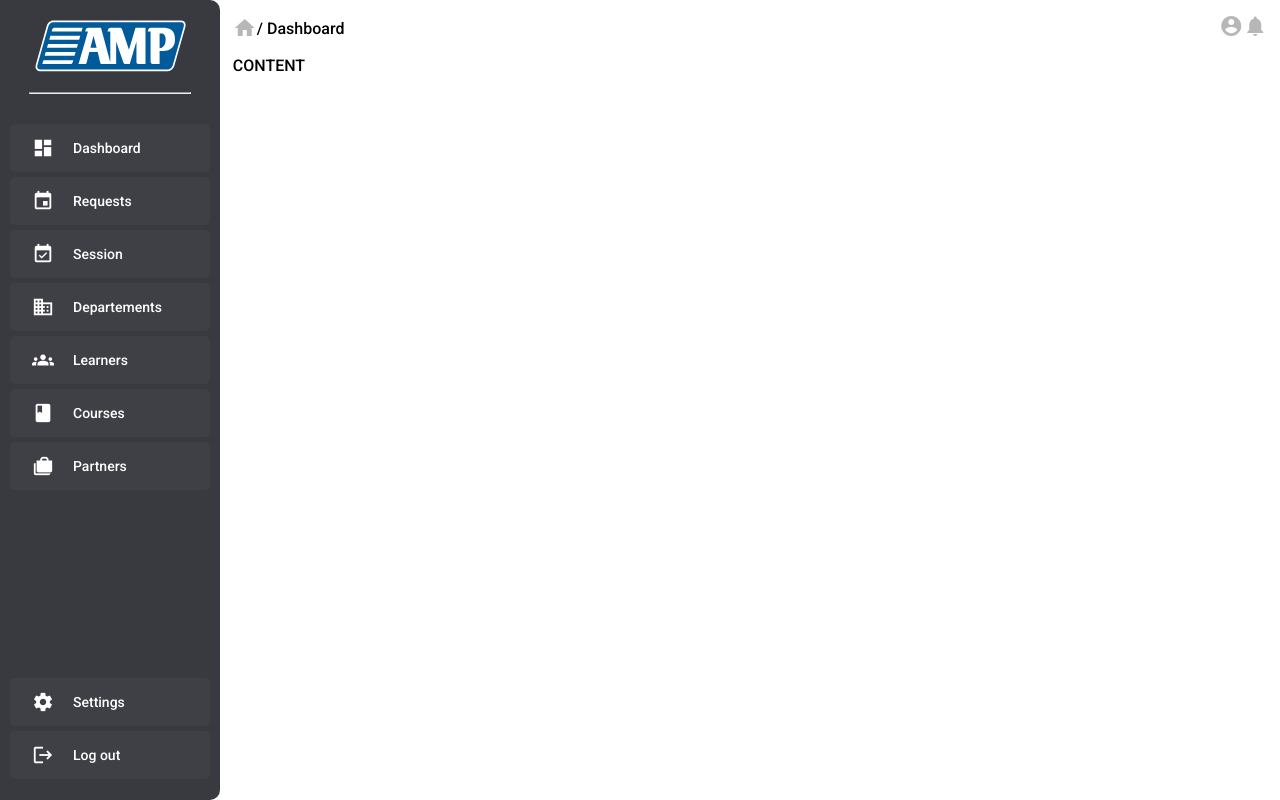
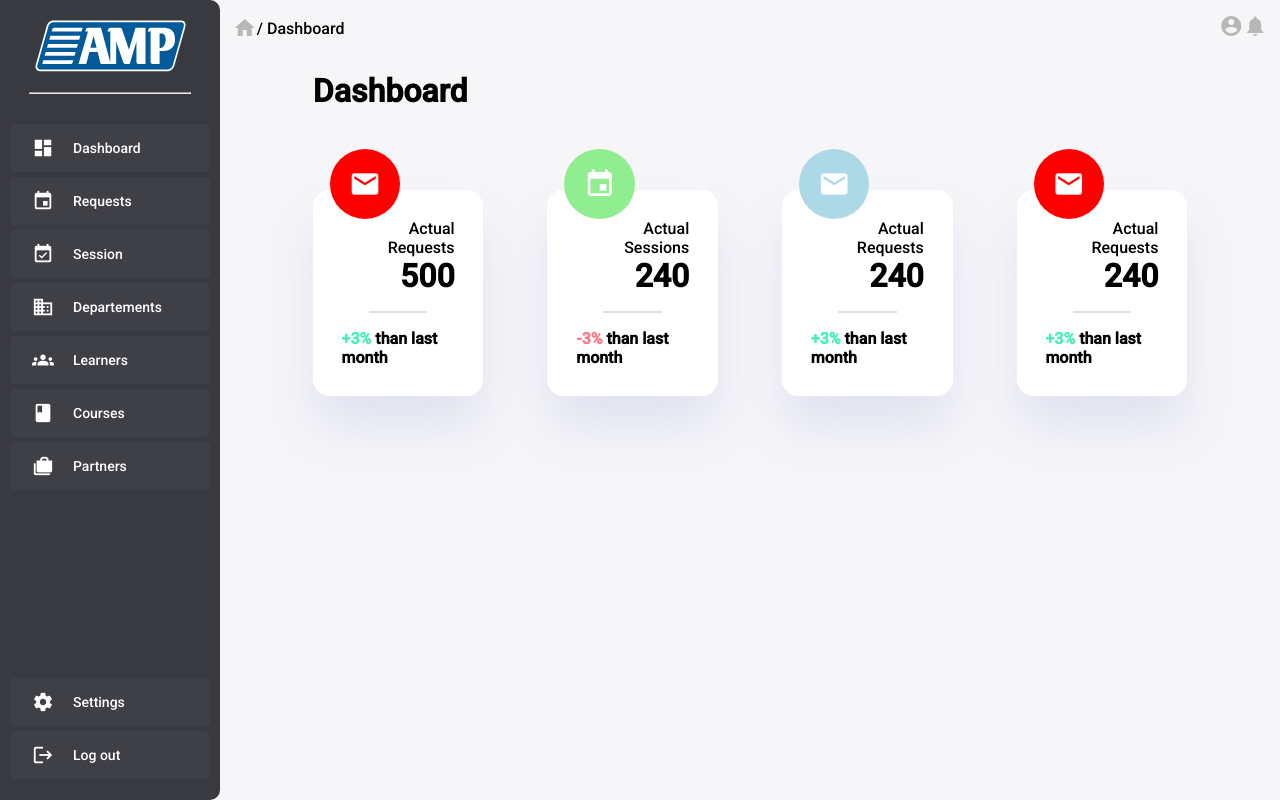
Before and after one commit to ampresta/am_presta, a React (Create React App) app in the folder client/: page / in a window 1280 px wide. Built offline with nearby package versions, Linux system fonts and the light colour scheme.

Commit message:
created stat cards

```diff
--- a/client/public/index.html
+++ b/client/public/index.html
@@ -12,6 +12,9 @@
         font-family: "Roboto";
         margin: 0;
       }
+      body{
+        background-color: #f6f6f9;
+      }
     </style>
   </head>
   <body>
--- /dev/null
+++ b/client/src/components/Cards Grid/CardsGrid.jsx
@@ -0,0 +1,43 @@
+import Card from "../card/Card";
+import "./cardsgrid.scss";
+
+export default function CardsGrid() {
+  return (
+    <div className="cardsGrid">
+      <div className="wrapper">
+        <Card
+          title="Requests"
+          value="500"
+          percentage="3"
+          gain={true}
+          color="red"
+          icon="email"
+        />
+        <Card
+          title="Sessions"
+          value="240"
+          percentage="3"
+          gain={false}
+          color="lightgreen"
+          icon="event"
+        />
+        <Card
+          title="Requests"
+          value="240"
+          percentage="3"
+          gain={true}
+          color="lightblue"
+          icon="email"
+        />
+        <Card
+          title="Requests"
+          value="240"
+          percentage="3"
+          gain={true}
+          color="red"
+          icon="email"
+        />
+      </div>
+    </div>
+  );
+}
--- /dev/null
+++ b/client/src/components/Cards Grid/cardsgrid.scss
@@ -0,0 +1,7 @@
+.cardsGrid{
+    .wrapper{
+        display: grid;
+        grid-template-columns: repeat(4, 1fr);
+        gap: 4rem;
+    }
+}
--- /dev/null
+++ b/client/src/components/card/Card.jsx
@@ -0,0 +1,26 @@
+import "./card.scss";
+
+export default function Card(props) {
+  const handleSign = () => (props.gain ? "+" : "-");
+  const handleClassName = () => (props.gain ? "gain" : "loss");
+
+  console.log(props);
+  return (
+    <div className="card">
+      <div className="card-body">
+        <span className="title">Actual {props.title}</span>
+        <h1 className="value">{props.value}</h1>
+        <hr />
+        <div className="description">
+          <h4>
+            <span className={handleClassName()}>{handleSign()}3%</span> than
+            last month
+          </h4>
+        </div>
+      </div>
+      <div className="card-icon" style={{ background: props.color }}>
+        <span className="material-icons">{props.icon}</span>
+      </div>
+    </div>
+  );
+}
--- /dev/null
+++ b/client/src/components/card/card.scss
@@ -0,0 +1,52 @@
+$color-light: rgba(132, 139, 200, 0.18);
+$card-shadow: 0 2rem 3rem $color-light;
+$card-radius: 1rem;
+
+.card {
+  position: relative;
+  background-color: #fff;
+  padding: 1.8rem;
+  border-radius: $card-radius;
+  box-shadow: $card-shadow;
+
+  .card-body {
+    text-align: right;
+
+    hr {
+      margin: 0 auto;
+      margin-top: 1rem;
+      margin-bottom: 1rem;
+      width: 50%;
+      border: 0.5px solid rgb(223, 223, 223);
+    }
+
+    .description {
+      text-align: left;
+    }
+
+    .gain {
+      color: #41f1b6;
+    }
+
+    .loss {
+      color: #ff7782;
+    }
+  }
+
+  .card-icon {
+    position: absolute;
+    top: -20%;
+    left: 10%;
+    display: flex;
+    align-items: center;
+    justify-content: center;
+    border-radius: 50%;
+    background-color: red;
+    padding: 1.2rem;
+
+    span {
+      color: white;
+      font-size: 2rem;
+    }
+  }
+}
--- a/client/src/pages/Dashboard/Dashboard.jsx
+++ b/client/src/pages/Dashboard/Dashboard.jsx
@@ -1,15 +1,19 @@
 import React from "react";
 import Sidebar from "../../components/sidebar/Sidebar";
 import Navbar from "../../components/navbar/Navbar";
+import CardsGrid from "../../components/Cards Grid/CardsGrid";
 import "./dashboard.scss";
 
 function Dashboard() {
   return (
     <div className="dashboard">
       <Sidebar />
-      <div className="dashboardContainer">
-        <Navbar path="Dashboard"/>
-        CONTENT
+      <div className="content">
+        <Navbar className="navbar" path="Dashboard" />
+        <div className="dashboardWrapper">
+          <h1>Dashboard</h1>
+          <CardsGrid className="cardsGrid" />
+        </div>
       </div>
     </div>
   );
--- a/client/src/pages/Dashboard/dashboard.scss
+++ b/client/src/pages/Dashboard/dashboard.scss
@@ -1,7 +1,17 @@
-.dashboard{
-    display: flex;
-    .dashboardContainer{
-        width: 100%;
-        padding-inline: 1%;
+.dashboard {
+  display: flex;
+
+  .content {
+    width: 100%;
+    padding-inline: 1%;
+
+    .dashboardWrapper {
+      padding-inline: 5rem;
+      margin-top: 1rem;
+
+      .cardsGrid {
+        margin-top: 5rem;
+      }
     }
+  }
 }
```
